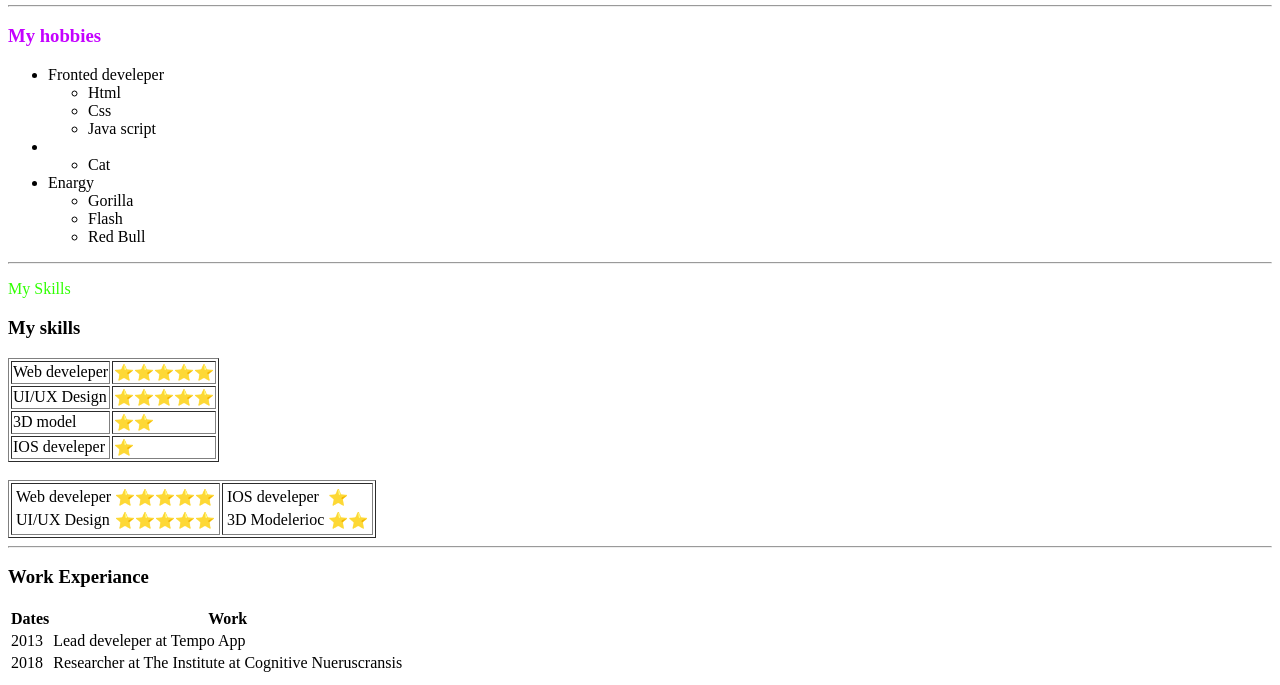
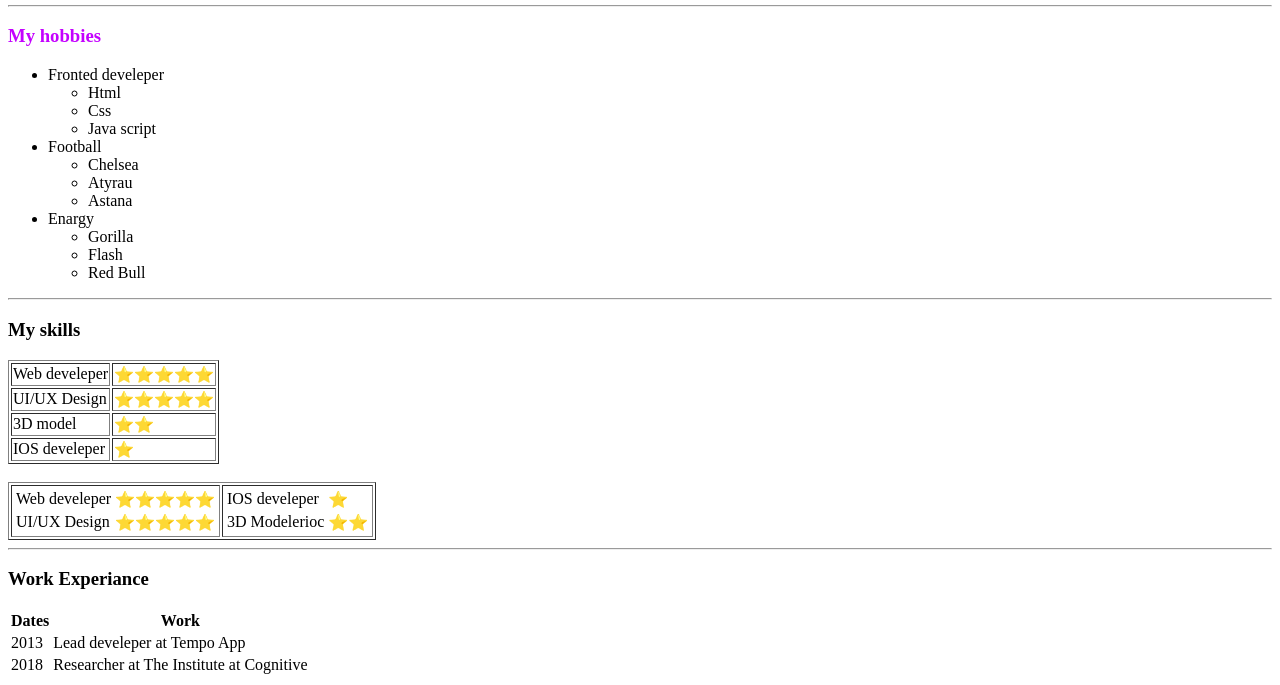
Before and after one commit to bektasqsytyle/mystory, a plain HTML site: page index.html in a window 1280 px wide. Shown: the part 202-887 px from the top of the page. Drawn offline with Linux system fonts and the light colour scheme.

Commit message:
Add files via upload

```diff
--- a/index.html
+++ b/index.html
@@ -35,9 +35,11 @@
 			<li>Java script</li>
 
 		</ul>
-		<li></li>
+		<li>Football</li>
 		<ul>
-			<li>Cat</li>
+			<li>Chelsea</li>
+			<li>Atyrau</li>
+			<li>Astana</li>
 		</ul>
 		<li>Enargy</li>
 		<ul>
@@ -47,7 +49,7 @@
 		</ul>
 	</ul>
 	<hr>
-	<p style="color: rgb(47, 255, 0);">My Skills</p>
+
 
 
 	<h3>My skills</h3>
@@ -128,7 +130,7 @@
 		</tr>
 		<tr>
 			<td>2018</td>
-			<td>Researcher at The Institute at Cognitive Nueruscransis</td>
+			<td>Researcher at The Institute at Cognitive </td>
 		</tr>
 	</tbody>
    </table>
```
